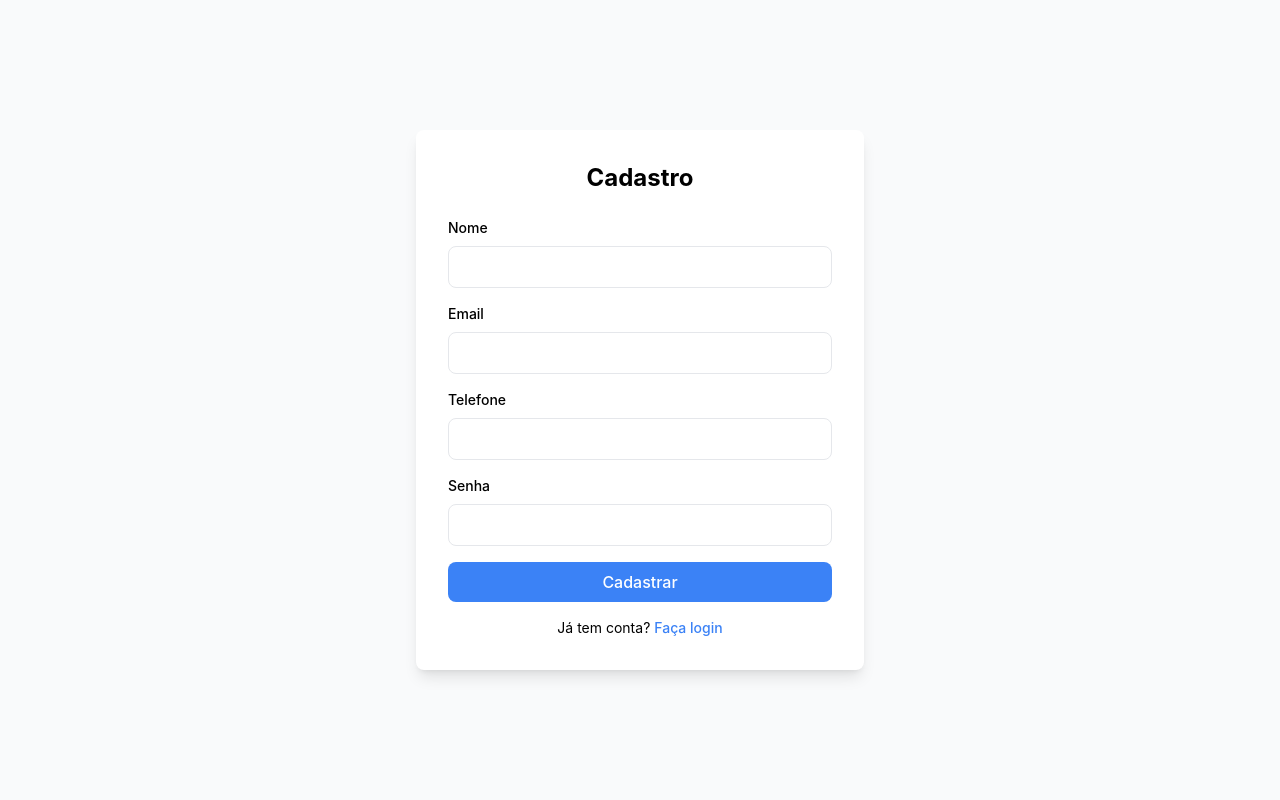
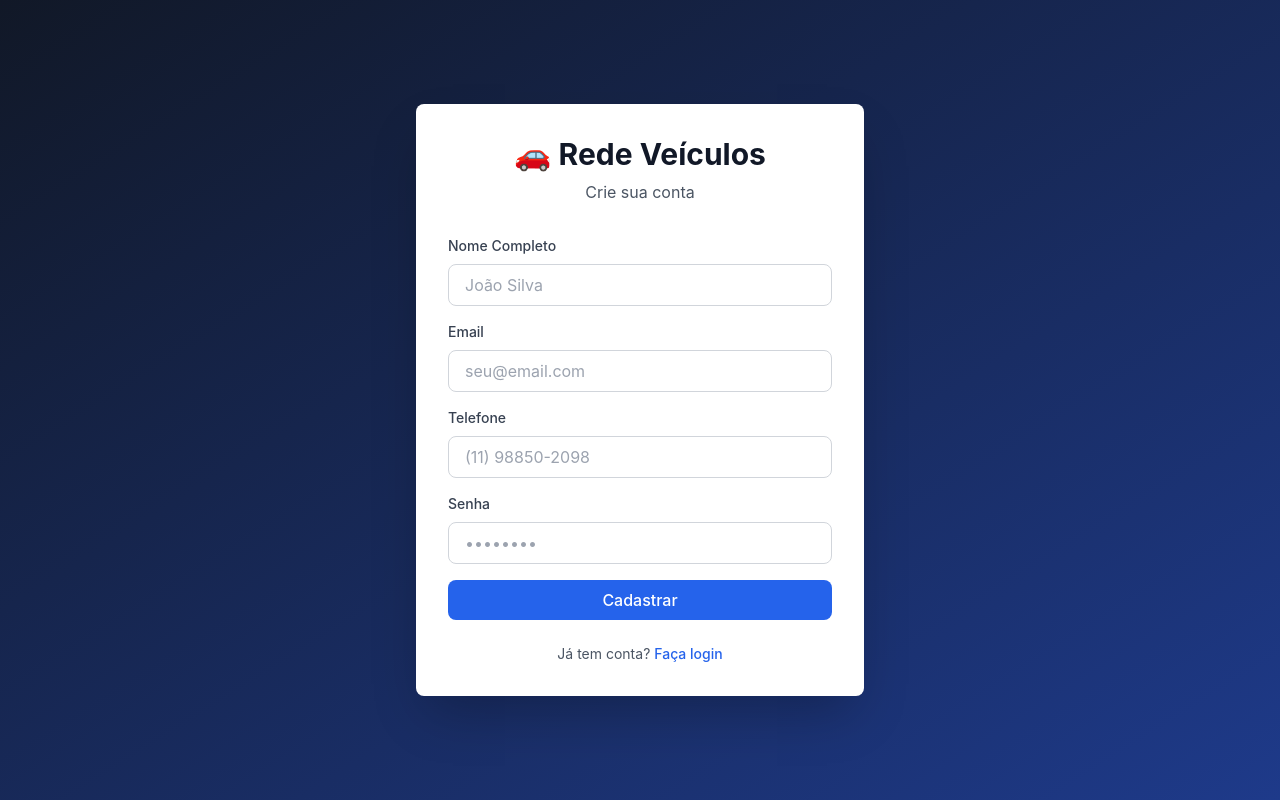
Before and after one commit to nortempresasdrop-bot/redeveiculos, a Next.js app: page /redenovo in a window 1280 px wide. Built offline with nearby package versions, Linux system fonts and the light colour scheme.

Commit message:
Refactor SignUpPage to use Supabase for signup

```diff
--- a/src/app/redenovo/page.tsx
+++ b/src/app/redenovo/page.tsx
@@ -1,8 +1,8 @@
 'use client';
 
-import { useState } from 'react';
+import { useState, useEffect } from 'react';
 import { useRouter } from 'next/navigation';
-import { signUp } from '@/lib/auth';
+import { supabase } from '@/lib/supabase';
 import Link from 'next/link';
 import toast from 'react-hot-toast';
 
@@ -12,14 +12,31 @@ export default function SignUpPage() {
   const [password, setPassword] = useState('');
   const [phone, setPhone] = useState('');
   const [loading, setLoading] = useState(false);
+  const [mounted, setMounted] = useState(false);
   const router = useRouter();
+
+  useEffect(() => {
+    setMounted(true);
+  }, []);
 
   async function handleSignUp(e: React.FormEvent) {
     e.preventDefault();
     setLoading(true);
 
     try {
-      await signUp(email, password, name);
+      const { data, error } = await supabase.auth.signUp({
+        email,
+        password,
+        options: {
+          data: {
+            name,
+            phone,
+          },
+        },
+      });
+
+      if (error) throw error;
+
       toast.success('Cadastro realizado! Verifique seu email.');
       router.push('/login');
     } catch (error: any) {
@@ -29,51 +46,68 @@ export default function SignUpPage() {
     }
   }
 
+  if (!mounted) return null;
+
   return (
-    <div className="min-h-screen flex items-center justify-center bg-gray-50 px-4">
-      <div className="bg-white rounded-lg shadow-lg p-8 w-full max-w-md">
-        <h1 className="text-2xl font-bold mb-6 text-center">Cadastro</h1>
+    <div className="min-h-screen flex items-center justify-center bg-gradient-to-br from-gray-900 to-blue-900 px-4">
+      <div className="bg-white rounded-lg shadow-2xl p-8 w-full max-w-md">
+        <div className="text-center mb-8">
+          <h1 className="text-3xl font-bold text-gray-900">🚗 Rede Veículos</h1>
+          <p className="text-gray-600 mt-2">Crie sua conta</p>
+        </div>
 
         <form onSubmit={handleSignUp} className="space-y-4">
           <div>
-            <label className="block text-sm font-medium mb-2">Nome</label>
+            <label className="block text-sm font-medium text-gray-700 mb-2">
+              Nome Completo
+            </label>
             <input
               type="text"
               value={name}
               onChange={(e) => setName(e.target.value)}
-              className="w-full px-4 py-2 border rounded-lg focus:outline-none focus:ring-2 focus:ring-secondary"
+              className="w-full px-4 py-2 border border-gray-300 rounded-lg focus:outline-none focus:ring-2 focus:ring-blue-600"
+              placeholder="João Silva"
               required
             />
           </div>
 
           <div>
-            <label className="block text-sm font-medium mb-2">Email</label>
+            <label className="block text-sm font-medium text-gray-700 mb-2">
+              Email
+            </label>
             <input
               type="email"
               value={email}
               onChange={(e) => setEmail(e.target.value)}
-              className="w-full px-4 py-2 border rounded-lg focus:outline-none focus:ring-2 focus:ring-secondary"
+              className="w-full px-4 py-2 border border-gray-300 rounded-lg focus:outline-none focus:ring-2 focus:ring-blue-600"
+              placeholder="seu@email.com"
               required
             />
           </div>
 
           <div>
-            <label className="block text-sm font-medium mb-2">Telefone</label>
+            <label className="block text-sm font-medium text-gray-700 mb-2">
+              Telefone
+            </label>
             <input
               type="tel"
               value={phone}
               onChange={(e) => setPhone(e.target.value)}
-              className="w-full px-4 py-2 border rounded-lg focus:outline-none focus:ring-2 focus:ring-secondary"
+              className="w-full px-4 py-2 border border-gray-300 rounded-lg focus:outline-none focus:ring-2 focus:ring-blue-600"
+              placeholder="(11) 98850-2098"
             />
           </div>
 
           <div>
-            <label className="block text-sm font-medium mb-2">Senha</label>
+            <label className="block text-sm font-medium text-gray-700 mb-2">
+              Senha
+            </label>
             <input
               type="password"
               value={password}
               onChange={(e) => setPassword(e.target.value)}
-              className="w-full px-4 py-2 border rounded-lg focus:outline-none focus:ring-2 focus:ring-secondary"
+              className="w-full px-4 py-2 border border-gray-300 rounded-lg focus:outline-none focus:ring-2 focus:ring-blue-600"
+              placeholder="••••••••"
               required
             />
           </div>
@@ -81,15 +115,15 @@ export default function SignUpPage() {
           <button
             type="submit"
             disabled={loading}
-            className="w-full bg-secondary text-white py-2 rounded-lg font-medium hover:bg-blue-600 disabled:opacity-50"
+            className="w-full bg-blue-600 text-white py-2 rounded-lg font-medium hover:bg-blue-700 disabled:opacity-50 transition"
           >
             {loading ? 'Cadastrando...' : 'Cadastrar'}
           </button>
         </form>
 
-        <p className="text-center mt-4 text-sm">
+        <p className="text-center mt-6 text-sm text-gray-600">
           Já tem conta?{' '}
-          <Link href="/login" className="text-secondary font-medium">
+          <Link href="/login" className="text-blue-600 font-medium hover:underline">
             Faça login
           </Link>
         </p>
```
